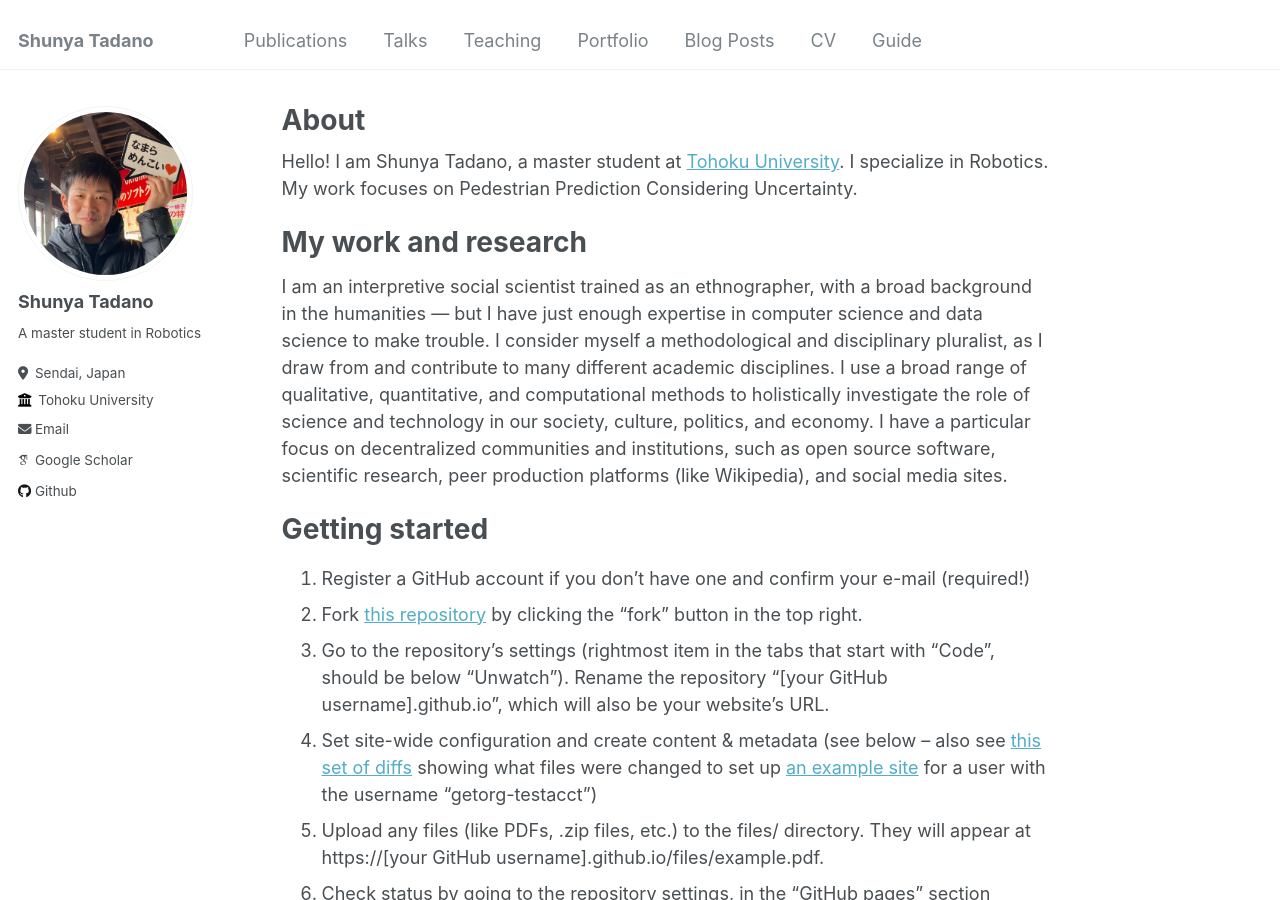
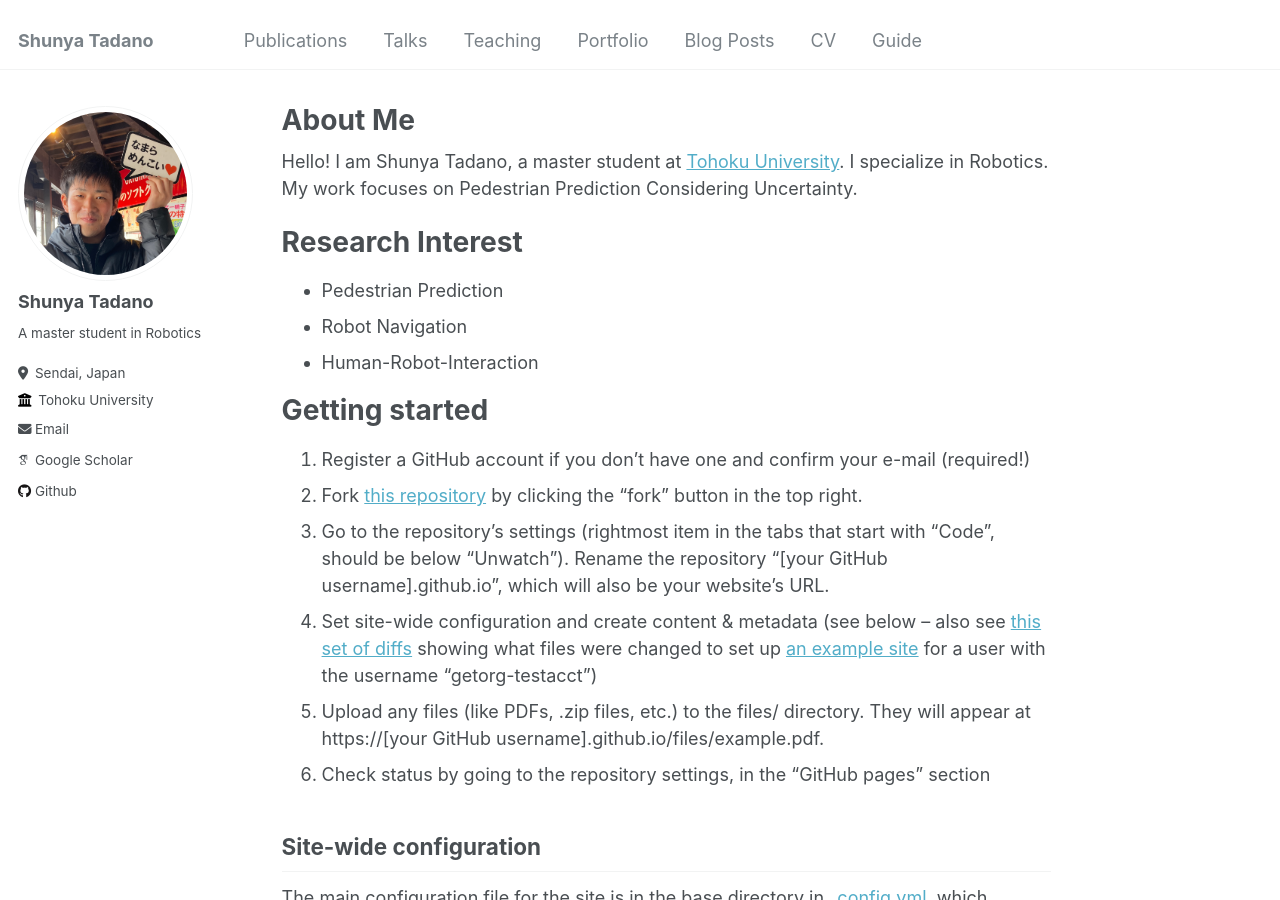
Before and after one commit to shunyatadano/shunyatadano.github.io, a Jekyll site: the page built from _pages/about.md, in a window 1280 px wide and 900 px high. Built offline with Jekyll 4.4.1, drawn with Linux system fonts in a browser that asks for light colours; some web fonts are replaced.

Commit message:
add "research intnerest"

```diff
--- a/_pages/about.md
+++ b/_pages/about.md
@@ -1,6 +1,6 @@
 ---
 permalink: /
-title: "About"
+title: "About Me"
 author_profile: true
 redirect_from:
   - /about/
@@ -8,10 +8,11 @@ redirect_from:
 ---
 Hello! I am Shunya Tadano, a master student at [Tohoku University](https://www.tohoku.ac.jp/en/). I specialize in Robotics. My work focuses on Pedestrian Prediction Considering Uncertainty.
 
-My work and research
+Research Interest
 ======
-I am an interpretive social scientist trained as an ethnographer, with a broad background in the humanities — but I have just enough expertise in computer science and data science to make trouble. I consider myself a methodological and disciplinary pluralist, as I draw from and contribute to many different academic disciplines. I use a broad range of qualitative, quantitative, and computational methods to holistically investigate the role of science and technology in our society, culture, politics, and economy. I have a particular focus on decentralized communities and institutions, such as open source software, scientific research, peer production platforms (like Wikipedia), and social media sites.
-
+- Pedestrian Prediction
+- Robot Navigation
+- Human-Robot-Interaction
 
 Getting started
 ======
```
